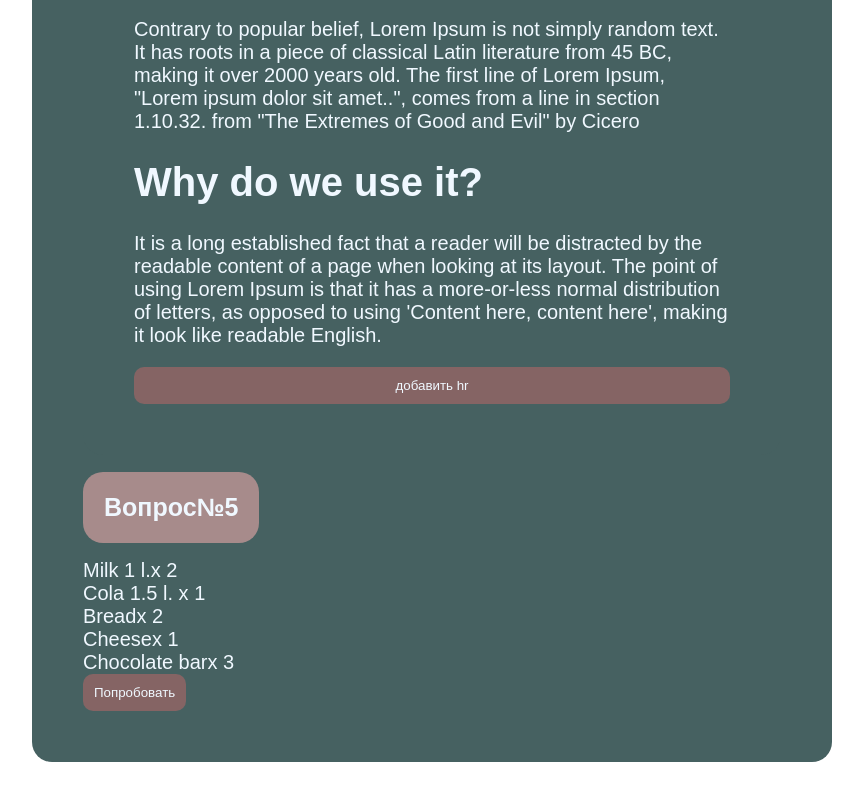
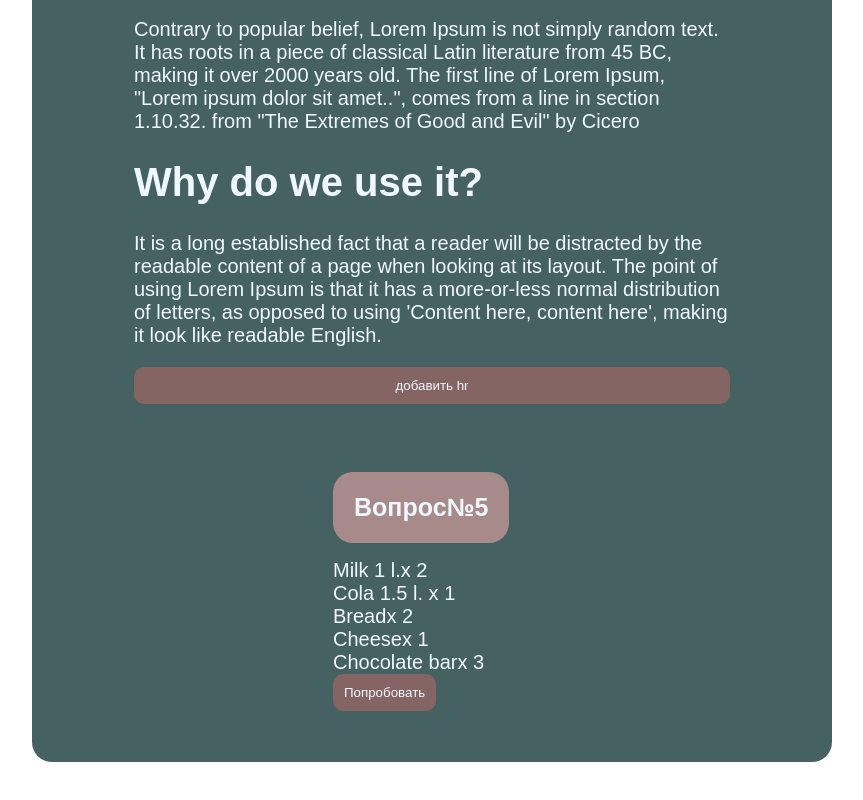
Before and after one commit to aisooo/JS_tasks, a plain HTML site: page javascript/index.html in a window 1280 px wide. Shown: the part 4651-5451 px from the top of the page, without its empty margins (208-1071 px from the left). Drawn offline with Linux system fonts and the light colour scheme.

Commit message:
styled new class

```diff
--- a/javascript/style.css
+++ b/javascript/style.css
@@ -103,3 +103,7 @@ a {
 .item-btn.long {
   width: 100%;
 }
+.item-conditionb.last {
+  position: relative;
+  left: 250px;
+}
```
